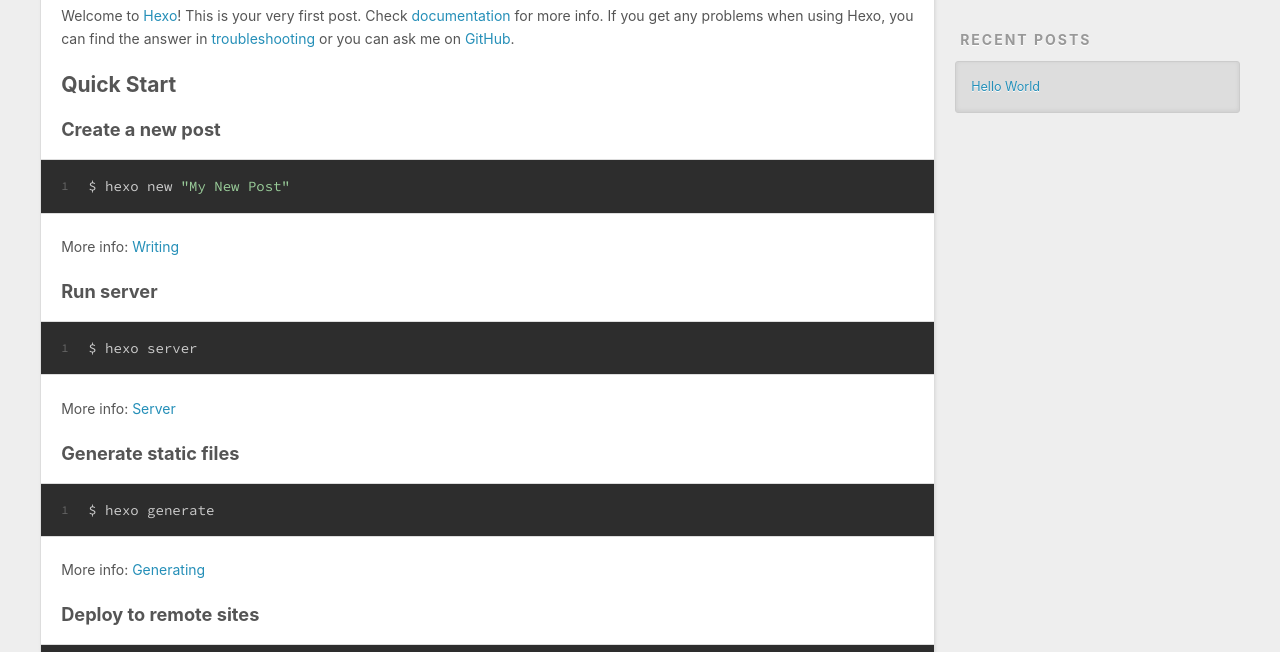
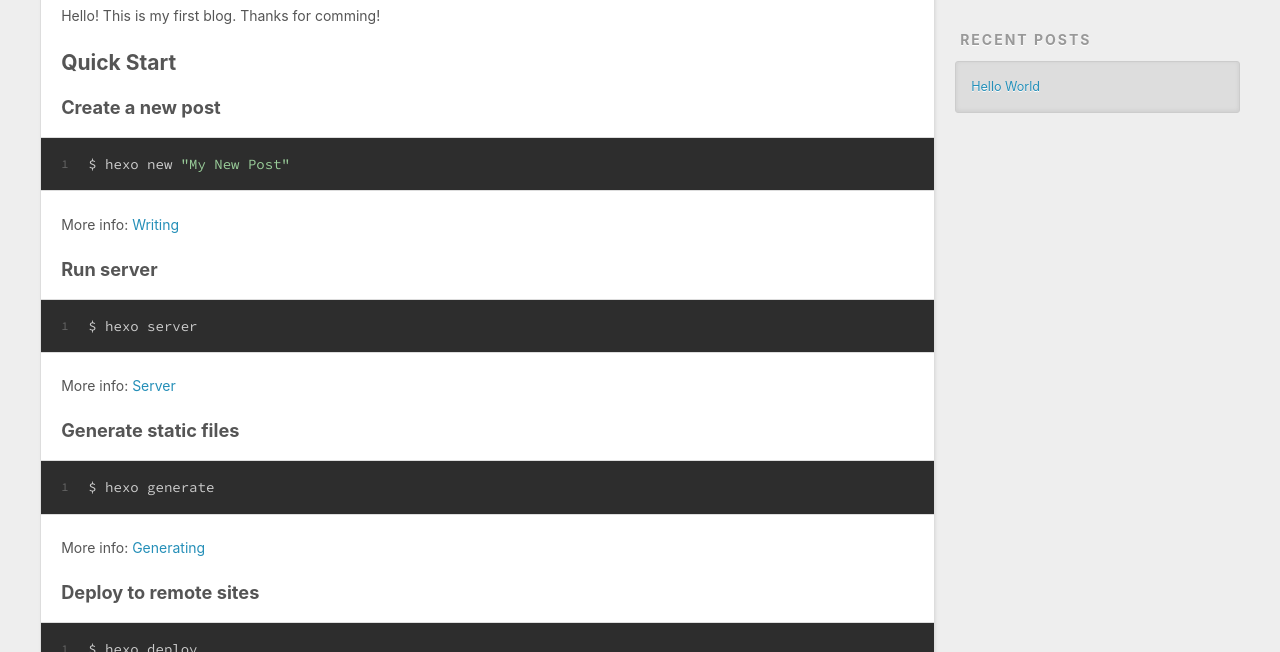
Before and after one commit to Zhanyuhan/Zhanyuhan.github.io, a plain HTML site: page 2020/07/28/hello-world/index.html in a window 1280 px wide. Shown: the part 448-1100 px from the top of the page. Drawn offline with nearby package versions, Linux system fonts and the light colour scheme.

Commit message:
Site updated: 2020-07-28 21:47:03

```diff
--- a/2020/07/28/hello-world/index.html
+++ b/2020/07/28/hello-world/index.html
@@ -7,15 +7,15 @@
 
   <title>Hello World | Hexo</title>
   <meta name="viewport" content="width=device-width, initial-scale=1, maximum-scale=1">
-  <meta name="description" content="Welcome to Hexo! This is your very first post. Check documentation for more info. If you get any problems when using Hexo, you can find the answer in troubleshooting or you can ask me on GitHub. Quick">
+  <meta name="description" content="Hello! This is my first blog. Thanks for comming! Quick StartCreate a new post1$ hexo new &quot;My New Post&quot;  More info: Writing Run server1$ hexo server  More info: Server Generate static files1$ hexo gen">
 <meta property="og:type" content="article">
 <meta property="og:title" content="Hello World">
 <meta property="og:url" content="http://yoursite.com/2020/07/28/hello-world/index.html">
 <meta property="og:site_name" content="Hexo">
-<meta property="og:description" content="Welcome to Hexo! This is your very first post. Check documentation for more info. If you get any problems when using Hexo, you can find the answer in troubleshooting or you can ask me on GitHub. Quick">
+<meta property="og:description" content="Hello! This is my first blog. Thanks for comming! Quick StartCreate a new post1$ hexo new &quot;My New Post&quot;  More info: Writing Run server1$ hexo server  More info: Server Generate static files1$ hexo gen">
 <meta property="og:locale" content="en_US">
 <meta property="article:published_time" content="2020-07-27T22:59:17.052Z">
-<meta property="article:modified_time" content="2020-07-27T22:59:17.052Z">
+<meta property="article:modified_time" content="2020-07-28T13:46:51.994Z">
 <meta property="article:author" content="John Doe">
 <meta name="twitter:card" content="summary">
 
@@ -88,7 +88,7 @@
 
     <div class="article-entry" itemprop="articleBody">
 
-        <p>Welcome to <a href="https://hexo.io/" target="_blank" rel="noopener">Hexo</a>! This is your very first post. Check <a href="https://hexo.io/docs/" target="_blank" rel="noopener">documentation</a> for more info. If you get any problems when using Hexo, you can find the answer in <a href="https://hexo.io/docs/troubleshooting.html" target="_blank" rel="noopener">troubleshooting</a> or you can ask me on <a href="https://github.com/hexojs/hexo/issues" target="_blank" rel="noopener">GitHub</a>.</p>
+        <p>Hello! This is my first blog. Thanks for comming!</p>
 <h2 id="Quick-Start"><a href="#Quick-Start" class="headerlink" title="Quick Start"></a>Quick Start</h2><h3 id="Create-a-new-post"><a href="#Create-a-new-post" class="headerlink" title="Create a new post"></a>Create a new post</h3><figure class="highlight bash"><table><tr><td class="gutter"><pre><span class="line">1</span><br></pre></td><td class="code"><pre><span class="line">$ hexo new <span class="string">"My New Post"</span></span><br></pre></td></tr></table></figure>
 
 <p>More info: <a href="https://hexo.io/docs/writing.html" target="_blank" rel="noopener">Writing</a></p>
```
Also changed, not shown: index.html (+1 -1 lines).
